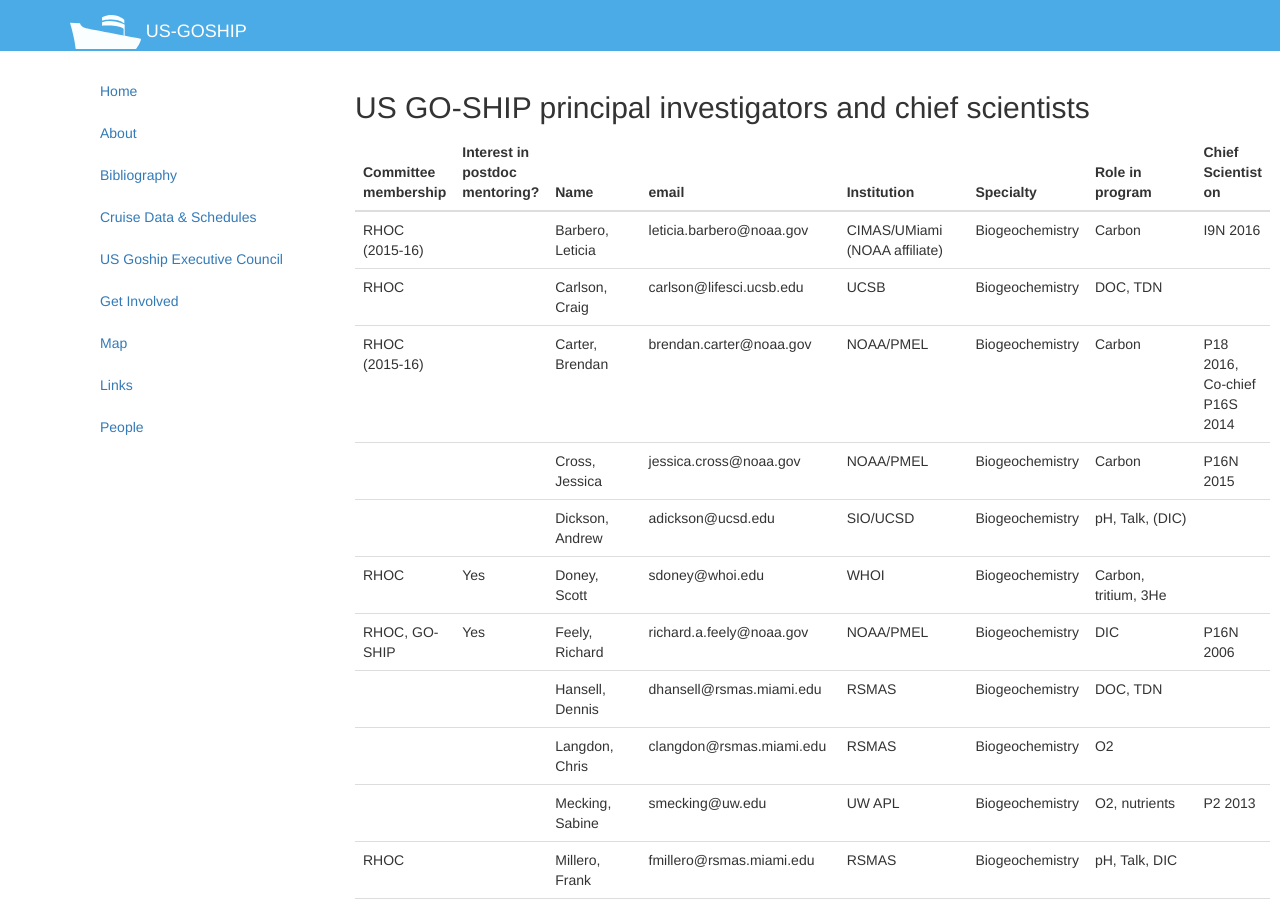
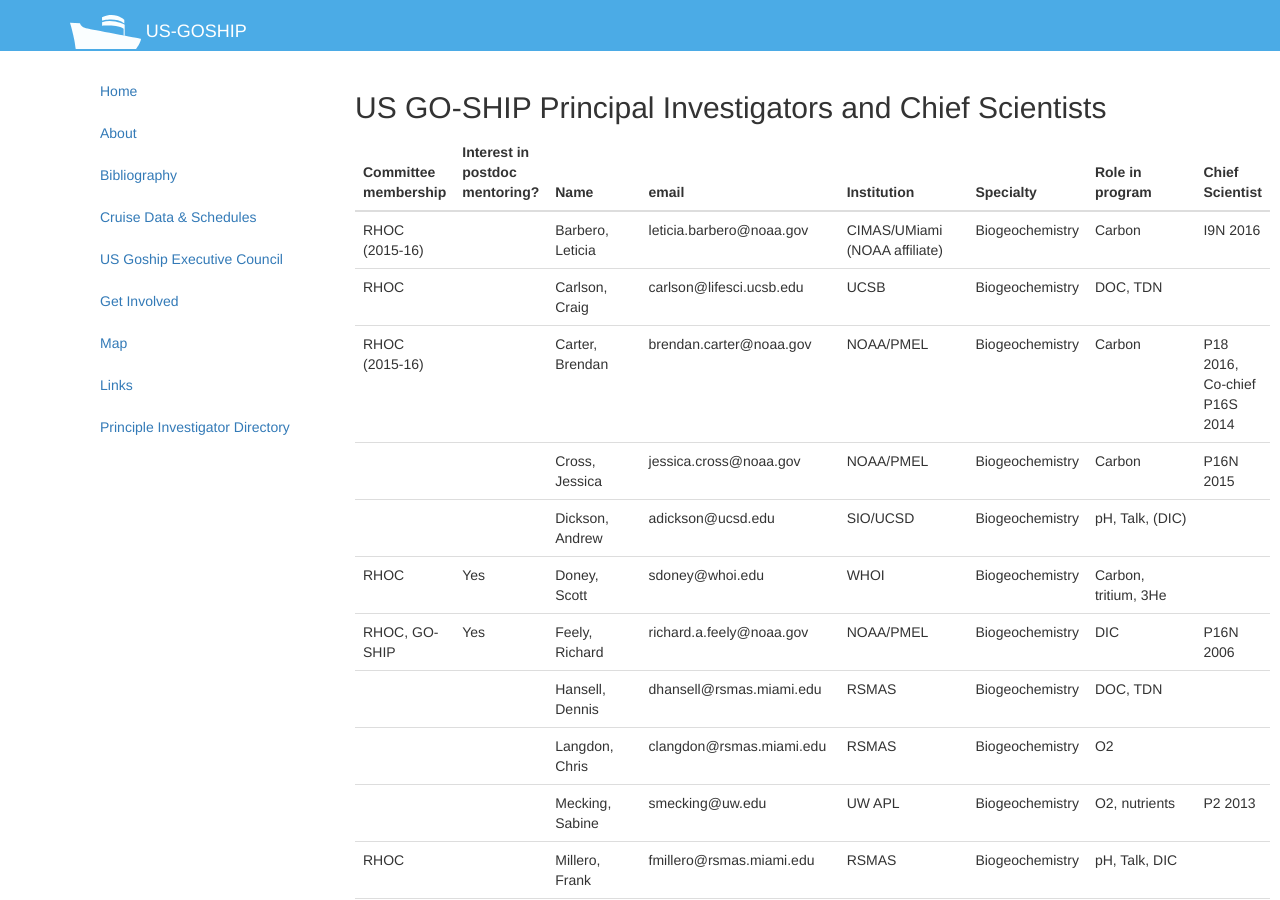
Before and after one commit to cchdo/usgoship.ucsd.edu, a Jekyll site: the page built from principle-investigator-directory.md, in a window 1280 px wide and 900 px high. Built offline with Jekyll 4.4.1, drawn with Linux system fonts in a browser that asks for light colours; nearby versions of some CDN libraries.

Commit message:
people.md to principle-investigator-directory.md
rename and title update

```diff
--- a/people.md
+++ b/principle-investigator-directory.md
@@ -1,10 +1,10 @@
 ---
 layout: page
-title: People
+title: Principle Investigator Directory
 permalink: /people/
 ---
 
-## US GO-SHIP principal investigators and chief scientists
+## US GO-SHIP Principal Investigators and Chief Scientists
 
 <table class="table">
     <thead>
@@ -16,7 +16,7 @@ permalink: /people/
          <th>Institution</th>
          <th>Specialty</th>
          <th>Role in program</th>
-         <th>Chief Scientist on</th>
+         <th>Chief Scientist</th>
       </tr>
     </thead>
     <tbody>
```
